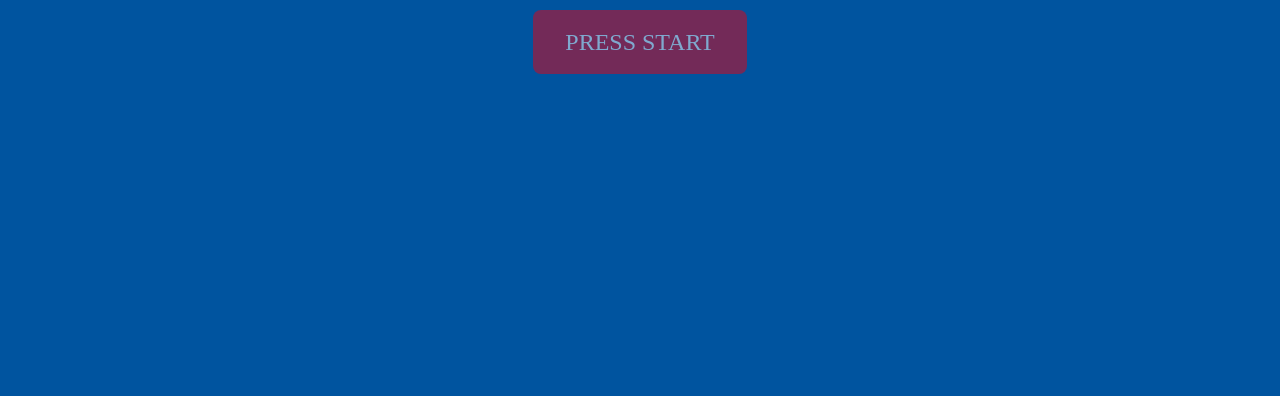
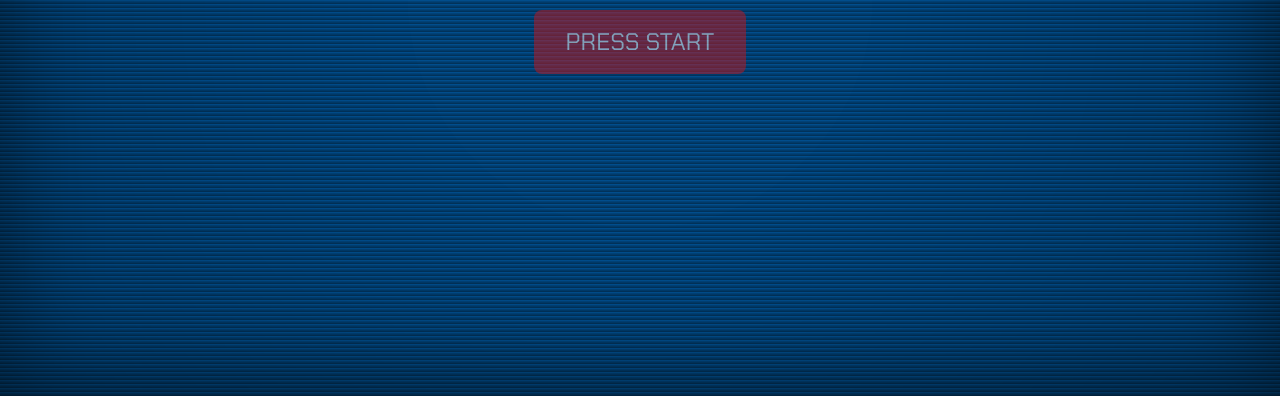
Before and after one commit to wjd3/nutriquest, an Astro site: page / in a window 1280 px wide. Shown: the part 404-800 px from the top of the page. Built offline with nearby package versions, Linux system fonts and the light colour scheme; Astro itself is replaced by a stand-in of ours.

Commit message:
Refactor project structure and enhance loading experience: remove README, update Tailwind colors and fonts, implement CRT effects in LoadingScreen, adjust Home component for new loading sequence, and rename title to NUTRI•QUEST.

```diff
--- /dev/null
+++ b/src/components/CrtEffect.tsx
@@ -0,0 +1,12 @@
+const CrtEffect = ({ children }: { children: React.ReactNode }) => {
+	return (
+		<div className='crt-container relative w-full h-full'>
+			{children}
+			<div className='crt-overlay absolute inset-0 pointer-events-none' />
+			<div className='crt-lines absolute inset-0 pointer-events-none' />
+			<div className='crt-flicker absolute inset-0 pointer-events-none' />
+		</div>
+	)
+}
+
+export default CrtEffect
--- a/src/components/Home.tsx
+++ b/src/components/Home.tsx
@@ -1,24 +1,22 @@
-'use client'
-
 import { useState, useEffect } from 'react'
 import StartScreen from './StartScreen'
 import SelectionScreen from './SelectionScreen'
 import ProducePage from './ProducePage'
-import LoadingScreen from './LoadingScreen'
+import N64Boot from './LoadingScreen'
+import CRTEffect from './CrtEffect'
 import { produce } from '../data/produce'
 import { soundManager } from '../services/SoundManager'
 import type { ProduceItem } from '../types'
 
 export default function Home() {
-	const [currentScreen, setCurrentScreen] = useState('start')
+	const [currentScreen, setCurrentScreen] = useState('loading')
 	const [selectedProduce, setSelectedProduce] = useState<ProduceItem | null>(null)
-	const [isLoading, setIsLoading] = useState(true)
 	const [achievements, setAchievements] = useState<Set<number>>(new Set())
 
 	useEffect(() => {
 		const timer = setTimeout(() => {
-			setIsLoading(false)
-		}, 2000)
+			setCurrentScreen('start')
+		}, 4000) // Longer time to show boot sequence
 
 		return () => {
 			clearTimeout(timer)
@@ -43,11 +41,12 @@ export default function Home() {
 
 	const allAchievementsUnlocked = achievements.size === produce.length
 
-	if (isLoading) {
-		return <LoadingScreen />
+	if (currentScreen === 'loading') {
+		return <N64Boot />
 	}
 
 	return (
+		<CRTEffect>
 			<main className='min-h-screen bg-n64-blue text-white'>
 				{currentScreen === 'start' && <StartScreen onStart={handleStartClick} />}
 				{currentScreen === 'selection' && (
@@ -62,5 +61,6 @@ export default function Home() {
 					</div>
 				)}
 			</main>
+		</CRTEffect>
 	)
 }
--- a/src/components/LoadingScreen.tsx
+++ b/src/components/LoadingScreen.tsx
@@ -1,8 +1,56 @@
-export default function LoadingScreen() {
+import React, { useEffect, useState } from 'react'
+import { gsap } from 'gsap'
+
+const LoadingScreen = () => {
+	const [showLogo, setShowLogo] = useState(false)
+	const [showText, setShowText] = useState(false)
+
+	useEffect(() => {
+		const tl = gsap.timeline()
+
+		// Initial pause
+		tl.to({}, { duration: 0.5 })
+			// Fade in logo and text simultaneously
+			.add(() => {
+				setShowLogo(true)
+				setShowText(true)
+			})
+			.from('.n64-logo', {
+				scale: 0,
+				rotation: 720,
+				duration: 1.5,
+				ease: 'power2.out'
+			})
+			.from(
+				'.boot-text',
+				{
+					opacity: 0,
+					y: 20,
+					duration: 0.5,
+					stagger: 0.2
+				},
+				'-=1.5'
+			)
+	}, [])
+
 	return (
-		<div className='flex flex-col items-center justify-center h-screen bg-n64-blue'>
-			<h1 className='text-4xl font-bold mb-4 text-n64-yellow font-title'>NUTRI•QUEST</h1>
-			<div className='text-2xl text-white animate-pulse font-pixel'>Loading...</div>
+		<div className='flex flex-col items-center justify-center h-screen bg-black text-white'>
+			{showLogo && (
+				<div className='n64-logo mb-8'>
+					<svg width='200' height='200' viewBox='0 0 100 100' className='text-n64-red fill-current'>
+						<path d='M50 0L100 25V75L50 100L0 75V25L50 0ZM50 10L90 30V70L50 90L10 70V30L50 10Z' />
+					</svg>
+				</div>
+			)}
+			{showText && (
+				<div className='text-center'>
+					<div className='boot-text text-2xl mb-4 font-pixel'>NUTRI•QUEST</div>
+					<div className='boot-text text-sm font-pixel'>© 2024 DAVIS REGENERATIVE</div>
+					<div className='boot-text text-sm font-pixel'>LICENSED BY DR AI</div>
+				</div>
+			)}
 		</div>
 	)
 }
+
+export default LoadingScreen
--- a/src/layouts/Layout.astro
+++ b/src/layouts/Layout.astro
@@ -25,7 +25,7 @@ const fontUrl =
 
 		<ClientRouter />
 
-		<title>Astro Basics</title>
+		<title>NUTRI•QUEST</title>
 	</head>
 	<body>
 		<slot />
--- a/src/styles/global.css
+++ b/src/styles/global.css
@@ -57,3 +57,166 @@ body {
 .retro-text-shadow {
 	text-shadow: 2px 2px 0 rgba(0, 0, 0, 0.5);
 }
+
+/* CRT effects */
+@keyframes flicker {
+	0% {
+		opacity: 0.97;
+	}
+	5% {
+		opacity: 0.95;
+	}
+	10% {
+		opacity: 0.9;
+	}
+	15% {
+		opacity: 0.95;
+	}
+	20% {
+		opacity: 0.98;
+	}
+	25% {
+		opacity: 0.95;
+	}
+	30% {
+		opacity: 0.9;
+	}
+	35% {
+		opacity: 0.95;
+	}
+	40% {
+		opacity: 0.98;
+	}
+	45% {
+		opacity: 0.95;
+	}
+	50% {
+		opacity: 0.9;
+	}
+	55% {
+		opacity: 0.95;
+	}
+	60% {
+		opacity: 0.98;
+	}
+	65% {
+		opacity: 0.95;
+	}
+	70% {
+		opacity: 0.9;
+	}
+	75% {
+		opacity: 0.95;
+	}
+	80% {
+		opacity: 0.98;
+	}
+	85% {
+		opacity: 0.95;
+	}
+	90% {
+		opacity: 0.9;
+	}
+	95% {
+		opacity: 0.95;
+	}
+	100% {
+		opacity: 0.98;
+	}
+}
+
+@keyframes turn-on {
+	0% {
+		transform: scale(1, 0.8) translate3d(0, 0, 0);
+		opacity: 0;
+	}
+	4% {
+		transform: scale(1, 0.8) translate3d(0, 100%, 0);
+		opacity: 1;
+	}
+	8% {
+		transform: scale(1, 0.8) translate3d(0, -100%, 0);
+		opacity: 1;
+	}
+	12% {
+		transform: scale(1, 0.8) translate3d(0, 0, 0);
+		opacity: 1;
+	}
+	16% {
+		transform: scale(1, 1);
+		opacity: 1;
+	}
+	100% {
+		transform: scale(1, 1);
+		opacity: 1;
+	}
+}
+
+.crt-container {
+	animation: turn-on 2s linear;
+	overflow: hidden;
+}
+
+.crt-overlay {
+	background: linear-gradient(rgba(18, 16, 16, 0) 50%, rgba(0, 0, 0, 0.25) 50%);
+	background-size: 100% 4px;
+}
+
+.crt-lines {
+	background: repeating-linear-gradient(
+		0deg,
+		rgba(0, 0, 0, 0.15),
+		rgba(0, 0, 0, 0.15) 1px,
+		transparent 1px,
+		transparent 2px
+	);
+}
+
+.crt-flicker {
+	animation: flicker 0.15s infinite;
+	background: rgba(18, 16, 16, 0.1);
+}
+
+/* Screen curve effect */
+.crt-container::before {
+	content: '';
+	display: block;
+	position: absolute;
+	top: 0;
+	left: 0;
+	right: 0;
+	bottom: 0;
+	background: radial-gradient(circle at center, transparent 30%, rgba(0, 0, 0, 0.15) 90%);
+	pointer-events: none;
+	z-index: 2;
+}
+
+/* Vignette effect */
+.crt-container::after {
+	content: '';
+	display: block;
+	position: absolute;
+	top: 0;
+	left: 0;
+	right: 0;
+	bottom: 0;
+	box-shadow: inset 0 0 100px rgba(0, 0, 0, 0.5);
+	pointer-events: none;
+	z-index: 2;
+}
+
+/* Enhance text readability on CRT */
+.crt-container h1,
+.crt-container h2,
+.crt-container h3,
+.crt-container h4,
+.crt-container h5,
+.crt-container h6 {
+	text-shadow: 2px 2px 2px rgba(0, 0, 0, 0.5);
+	letter-spacing: 0.05em;
+}
+
+.crt-container p,
+.crt-container span {
+	text-shadow: 1px 1px 1px rgba(0, 0, 0, 0.3);
+}
--- a/tailwind.config.mjs
+++ b/tailwind.config.mjs
@@ -4,18 +4,18 @@ export default {
 	theme: {
 		extend: {
 			colors: {
-				'n64-blue': '#00549F',
-				'n64-red': '#E60012',
-				'n64-yellow': '#FFC300',
+				'n64-blue': '#005499',
+				'n64-red': '#C4151C',
+				'n64-yellow': '#FDB827',
 				'n64-gray': '#4A4A4A',
 				'n64-blue-dark': '#003C7D',
-				'n64-red-dark': '#B8000E',
-				'n64-yellow-dark': '#D6A100'
+				'n64-red-dark': '#8B0000',
+				'n64-yellow-dark': '#D4940B'
 			},
 			fontFamily: {
-				sans: ['var(--font-chakra-petch)', 'sans-serif'],
-				title: ['var(--font-russo-one)', 'sans-serif'],
-				pixel: ['var(--font-press-start-2p)', 'monospace']
+				sans: ['Chakra Petch', 'sans-serif'],
+				title: ['Russo One', 'sans-serif'],
+				pixel: ['Press Start 2P', 'monospace']
 			}
 		}
 	},
```
Also changed, not shown: README.md (deleted). Lines whose indentation alone changed are shown as unchanged.
